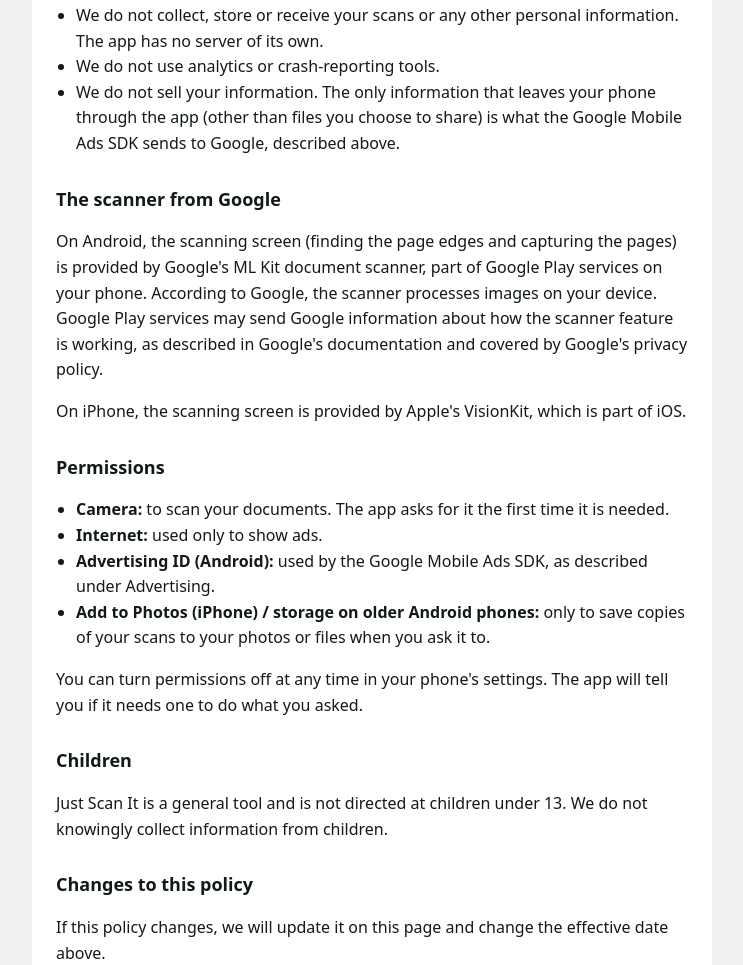
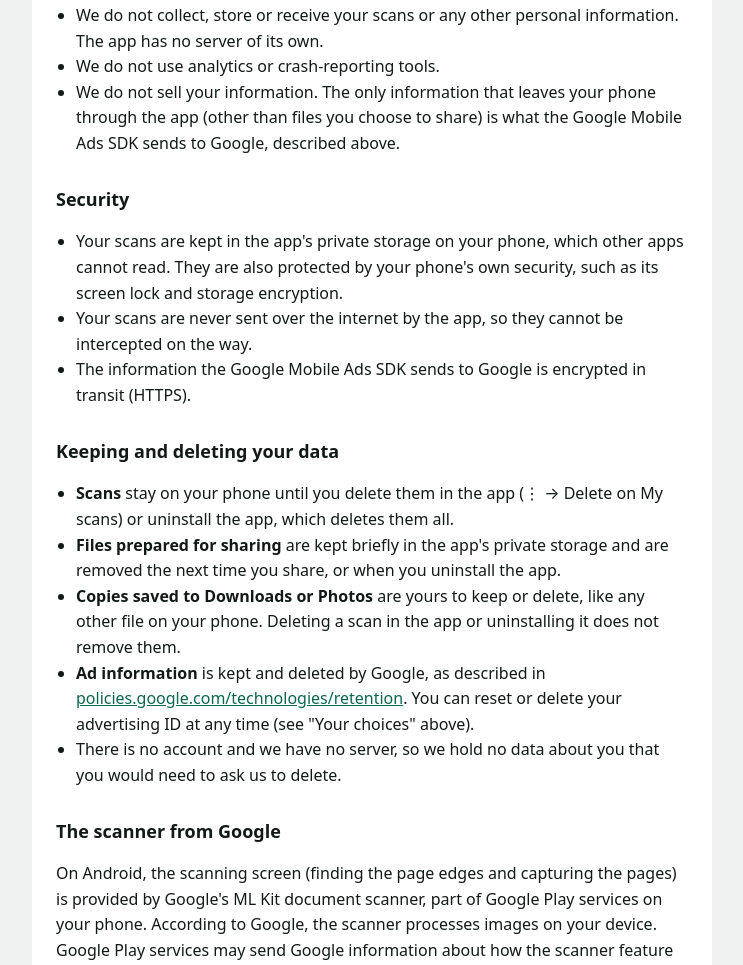
Before and after one commit to paper14/just-scan-it-privacy, a plain HTML site: page index.html in a window 1280 px wide. Shown: the part 1835-2800 px from the top of the page, without its empty margins (268-1011 px from the left). Drawn offline with Linux system fonts and the light colour scheme.

Commit message:
Update index.html

```diff
--- a/index.html
+++ b/index.html
@@ -59,7 +59,7 @@
     <main>
       <div class="card">
         <h1>Just Scan It: Privacy Policy</h1>
-        <p class="date">Effective date: 4 October 2026</p>
+        <p class="date">Effective date: 18 November 2026</p>
 
         <p>
           This policy explains what the Just Scan It app does with your
@@ -175,6 +175,55 @@
           </li>
         </ul>
 
+        <h2>Security</h2>
+        <ul>
+          <li>
+            Your scans are kept in the app's private storage on your phone,
+            which other apps cannot read. They are also protected by your
+            phone's own security, such as its screen lock and storage
+            encryption.
+          </li>
+          <li>
+            Your scans are never sent over the internet by the app, so they
+            cannot be intercepted on the way.
+          </li>
+          <li>
+            The information the Google Mobile Ads SDK sends to Google is
+            encrypted in transit (HTTPS).
+          </li>
+        </ul>
+
+        <h2>Keeping and deleting your data</h2>
+        <ul>
+          <li>
+            <strong>Scans</strong> stay on your phone until you delete them in
+            the app (⋮ → Delete on My scans) or uninstall the app, which deletes
+            them all.
+          </li>
+          <li>
+            <strong>Files prepared for sharing</strong> are kept briefly in the
+            app's private storage and are removed the next time you share, or
+            when you uninstall the app.
+          </li>
+          <li>
+            <strong>Copies saved to Downloads or Photos</strong> are yours to
+            keep or delete, like any other file on your phone. Deleting a scan
+            in the app or uninstalling it does not remove them.
+          </li>
+          <li>
+            <strong>Ad information</strong> is kept and deleted by Google, as
+            described in
+            <a href="https://policies.google.com/technologies/retention"
+              >policies.google.com/technologies/retention</a
+            >. You can reset or delete your advertising ID at any time (see
+            "Your choices" above).
+          </li>
+          <li>
+            There is no account and we have no server, so we hold no data about
+            you that you would need to ask us to delete.
+          </li>
+        </ul>
+
         <h2>The scanner from Google</h2>
         <p>
           On Android, the scanning screen (finding the page edges and capturing
@@ -201,11 +250,14 @@
             Ads SDK, as described under Advertising.
           </li>
           <li>
-            <strong
-              >Add to Photos (iPhone) / storage on older Android phones:</strong
-            >
-            only to save copies of your scans to your photos or files when you
-            ask it to.
+            <strong>Add to Photos (iPhone):</strong> only to save copies of your
+            scans to your photos when you ask it to.
+          </li>
+          <li>
+            <strong>Storage (Android):</strong> the app does not ask for access
+            to your files. On Android 9 and older, where saving a copy directly
+            would need that access, the app opens the system's save screen
+            instead and you choose where the copy goes.
           </li>
         </ul>
         <p>
```
